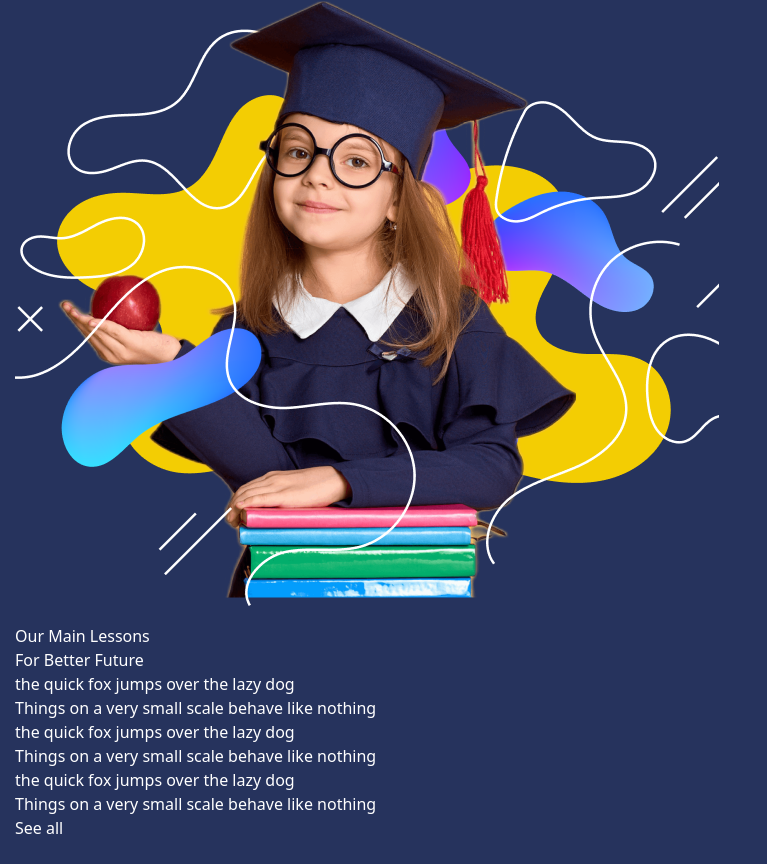
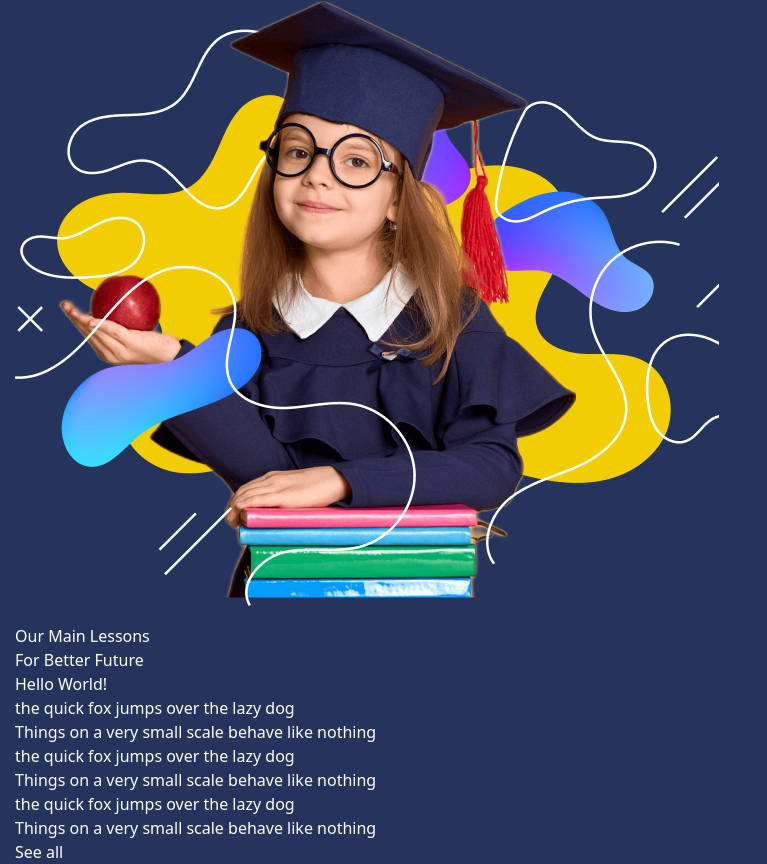
Before and after one commit to JamshidPts/LearnJs, a React (Vite) app: page / in a window 1280 px wide. Shown: the part 1002-1866 px from the top of the page, without its empty margins (0-767 px from the left). Before the commit the page ends 1842 px from the top, so only its background shows below. Built offline with nearby package versions, Linux system fonts and the light colour scheme.

Commit message:
I added new p in Home.jsx in section

```diff
--- a/src/components/Home.jsx
+++ b/src/components/Home.jsx
@@ -33,6 +33,7 @@ function Home() {
           <div className='py-[60px] text-center'>
             <h2 className='text-[40px] font-[700]'>Our Main Lessons</h2>
             <p className='text-[#F3CD03]'>For Better Future</p>
+            <p>Hello World!</p>
           </div>
 
           <div className='flex justify-center space-x-[30px] mb-[60px]'>
```
